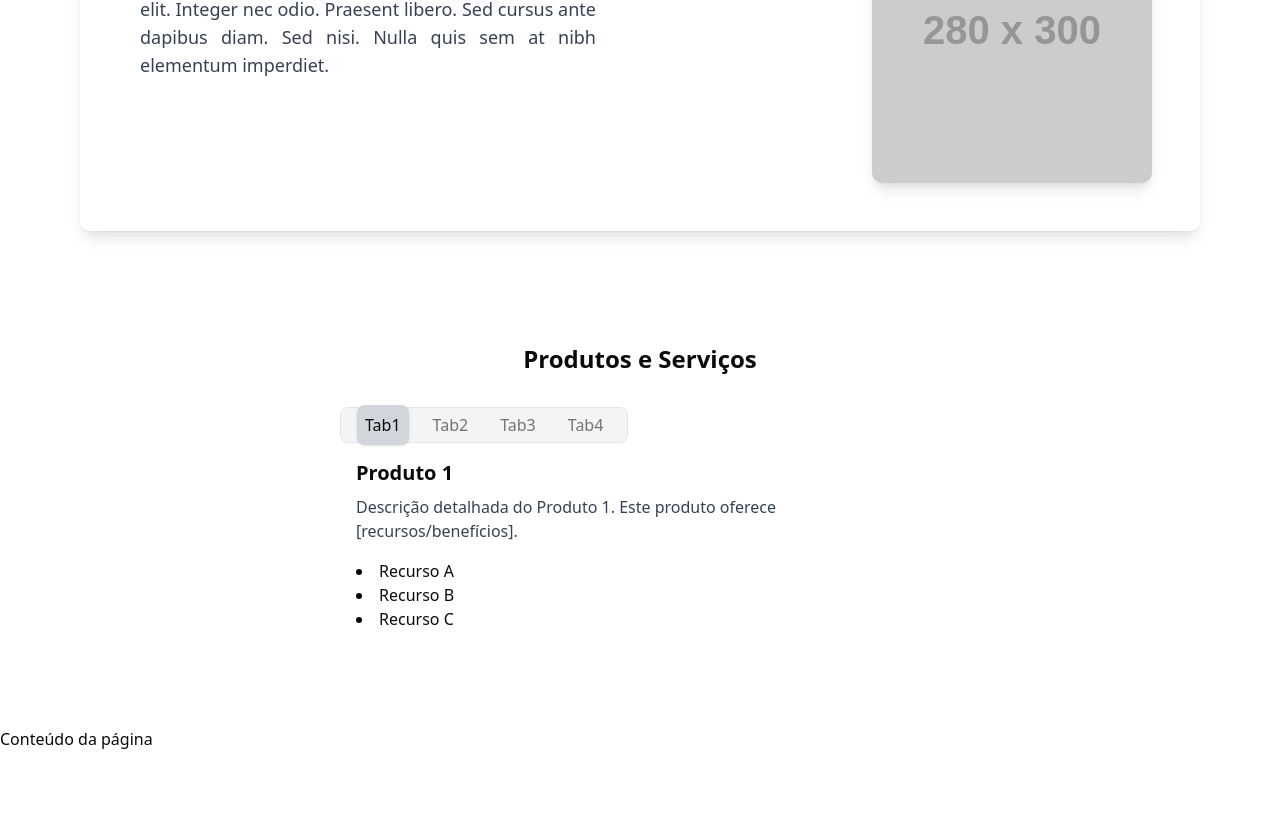
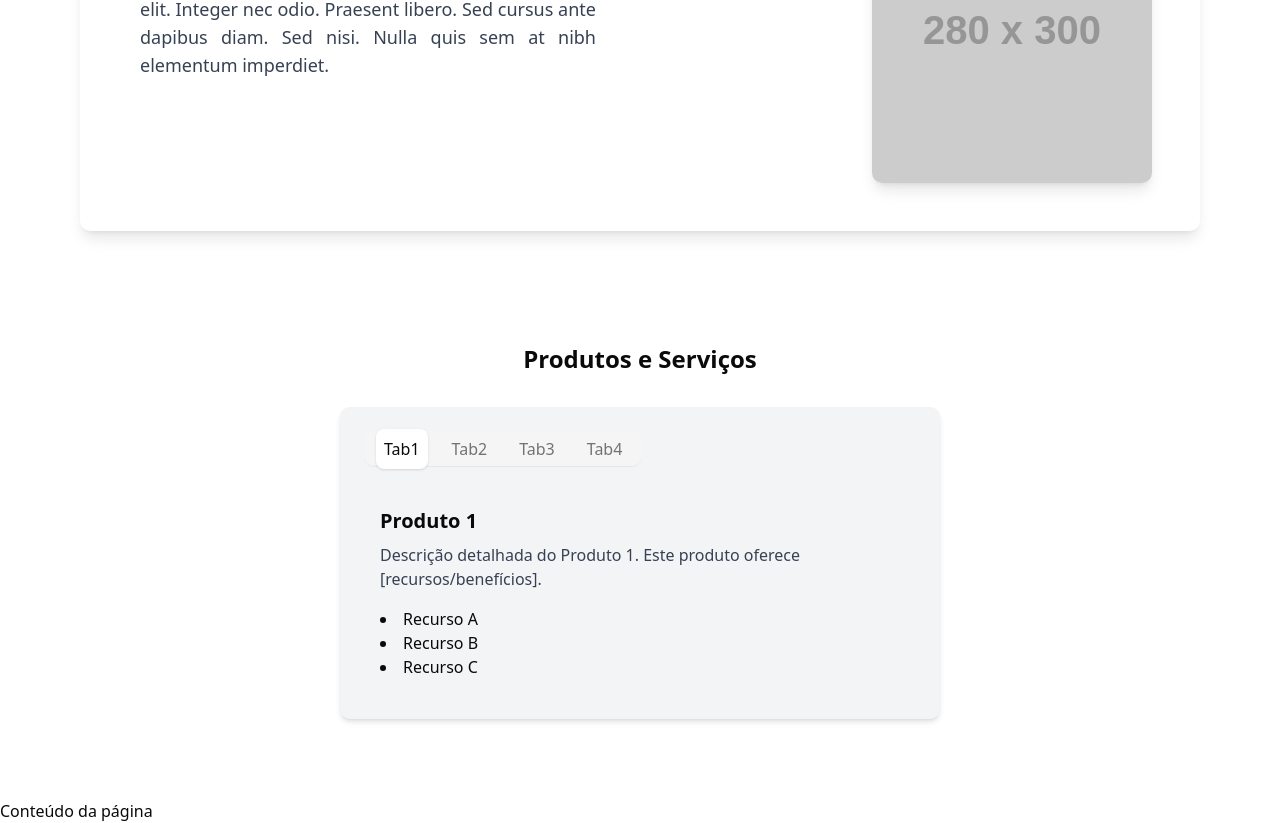
Before and after one commit to gustavohn2017/lions-inc, a Next.js app: page / in a window 1280 px wide. Shown: the part 609-1432 px from the top of the page. Before the commit the page ends 1360 px from the top, so only its background shows below. Built offline with nearby package versions, Linux system fonts and the light colour scheme.

Commit message:
Refactor Produtos component to enhance responsiveness with improved dropdown and tab layouts for mobile and desktop views

```diff
--- a/src/app/_components/Produtos/Produtos.tsx
+++ b/src/app/_components/Produtos/Produtos.tsx
@@ -37,32 +37,38 @@ const Produtos = () => {
             </div>
 
             <div className="w-full md:w-[600px] mt-8">
+                {/* Dropdown para telas menores */}
                 <div className="md:hidden flex justify-center">
                     <Select value={selectedTab} onValueChange={setSelectedTab}>
-                        <SelectTrigger className="w-full bg-gray-100 border rounded-md">
+                        <SelectTrigger className="w-full bg-gray-100 border rounded-md text-center">
                             <SelectValue placeholder="Selecione um produto/serviço" />
                         </SelectTrigger>
                         <SelectContent className="bg-gray-100 border rounded-md">
                             {Object.keys(produtos).map((tab) => (
-                                <SelectItem key={tab} value={tab}>{tab}</SelectItem>
+                                <SelectItem key={tab} value={tab} className="flex justify-center">
+                                    {tab}
+                                </SelectItem>
                             ))}
                         </SelectContent>
                     </Select>
                 </div>
-                <Tabs defaultValue="Tab1" className="w-full hidden md:block">
-                    <TabsList className="flex justify-center border rounded-md p-2 bg-gray-100">
+
+                {/* Card para telas maiores */}
+                <div className="hidden md:block bg-gray-100 rounded-lg shadow-md p-6">
+                    <Tabs defaultValue="Tab1" className="w-full">
+                        <TabsList className="flex justify-center border-b border-gray-200">
                             {Object.keys(produtos).map((tab) => (
                                 <TabsTrigger
                                     key={tab}
                                     value={tab}
-                                className="text-sm md:text-base p-2 rounded-md transition-colors duration-200 hover:bg-gray-200 data-[state=active]:bg-gray-300 mx-1 md:mx-2"
+                                    className="text-sm md:text-base p-2 rounded-t-md transition-colors duration-200 hover:bg-gray-200 data-[state=active]:bg-white mx-2"
                                 >
                                     {tab}
                                 </TabsTrigger>
                             ))}
                         </TabsList>
                         {Object.entries(produtos).map(([tab, conteudo]) => (
-                        <TabsContent key={tab} value={tab}>
+                            <TabsContent key={tab} value={tab} className="mt-4">
                                 <div className="p-2 md:p-4">
                                     <h2 className="text-lg md:text-xl font-semibold mb-2">{conteudo.titulo}</h2>
                                     <p className="text-gray-700 mb-4 text-sm md:text-base">{conteudo.descricao}</p>
@@ -75,12 +81,15 @@ const Produtos = () => {
                             </TabsContent>
                         ))}
                     </Tabs>
+                </div>
+
+                {/* Conteúdo dinâmico para telas menores */}
                 <div className="md:hidden flex justify-center">
                     <div className="w-full">
                         {Object.entries(produtos).map(([tab, conteudo]) => (
                             selectedTab === tab && (
-                                <div key={tab} className="p-2 md:p-4">
-                                    <h2 className="text-lg md:text-xl font-semibold mb-2">{conteudo.titulo}</h2>
+                                <div key={tab} className="p-2 md:p-4 bg-gray-100 rounded-lg shadow-md mt-4">
+                                    <h2 className="text-lg md:text-xl font-semibold mb-2 text-center">{conteudo.titulo}</h2>
                                     <p className="text-gray-700 mb-4 text-sm md:text-base">{conteudo.descricao}</p>
                                     <ul className="list-disc list-inside text-sm md:text-base">
                                         {conteudo.recursos.map((recurso, index) => (
```
Lines whose indentation alone changed are shown as unchanged.
